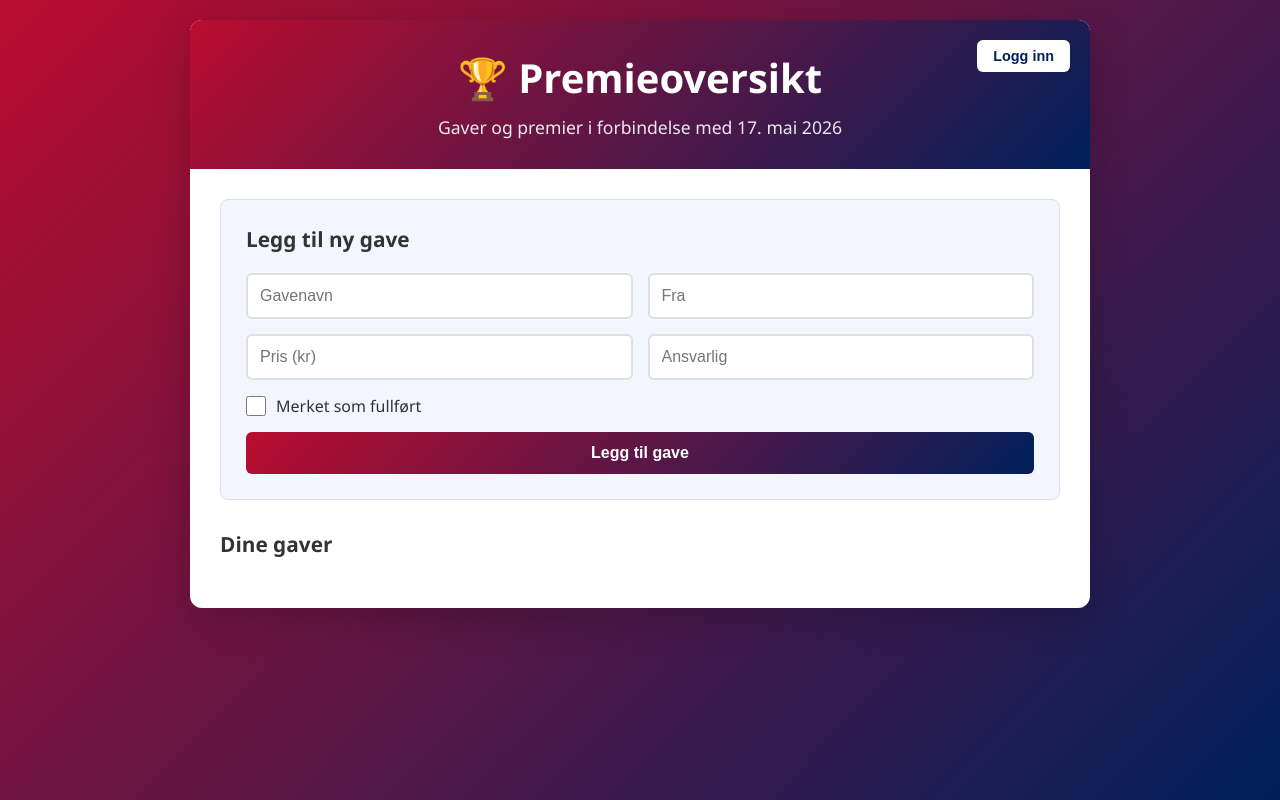
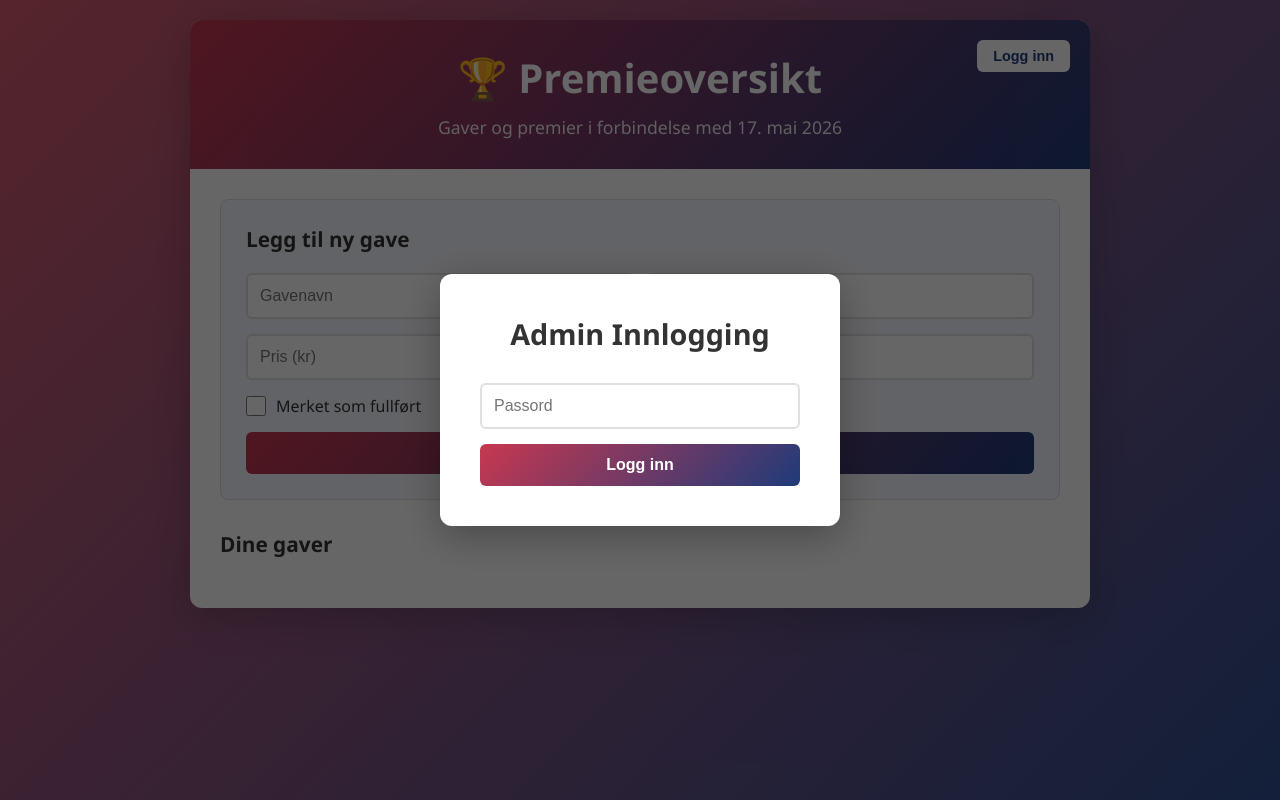
Before and after one commit to runekass/gift-manager, a website: page gift-manager/index.html in a window 1280 px wide. Both pictures are taken after a click on the button "Logg inn". Drawn offline with Linux system fonts and the light colour scheme; no server answers.

Commit message:
Style: soften 17. mai color palette

```diff
--- a/gift-manager/index.html
+++ b/gift-manager/index.html
@@ -9,10 +9,11 @@
     <link rel="icon" type="image/svg+xml" href="/favicon.svg">
     <style>
         :root {
-            --norway-red: #ba0c2f;
-            --norway-blue: #00205b;
+            --norway-red: #c73850;
+            --norway-blue: #1f3b7a;
             --norway-white: #ffffff;
-            --norway-light: #f3f6ff;
+            --norway-light: #f6f8ff;
+            --norway-soft-shadow: rgba(31, 59, 122, 0.22);
         }
 
         * {
@@ -23,7 +24,7 @@
 
         body {
             font-family: 'Segoe UI', Tahoma, Geneva, Verdana, sans-serif;
-            background: linear-gradient(135deg, var(--norway-red) 0%, var(--norway-blue) 100%);
+            background: linear-gradient(135deg, #d85a6e 0%, #2f4f93 100%);
             min-height: 100vh;
             padding: 20px;
         }
@@ -142,7 +143,7 @@
 
         .btn-primary:hover {
             transform: translateY(-2px);
-            box-shadow: 0 5px 20px rgba(0, 32, 91, 0.35);
+            box-shadow: 0 5px 18px var(--norway-soft-shadow);
         }
 
         .btn-primary:active {
@@ -305,7 +306,7 @@
 
         .login-btn:hover {
             transform: translateY(-2px);
-            box-shadow: 0 5px 20px rgba(0, 32, 91, 0.35);
+            box-shadow: 0 5px 18px var(--norway-soft-shadow);
         }
 
         /* Logout Button */
@@ -596,4 +597,16 @@
                 <h2>Dine gaver</h2>
                 <ul id="giftsList"></ul>
             </div>
-        </div
+        </div>
+
+        <!-- Login Modal -->
+        <div class="login-modal" id="loginModal">
+            <div class="login-container">
+                <h2>Admin Innlogging</h2>
+                <input type="password" id="password" placeholder="Passord" onkeypress="handleKeyPress(event)">
+                <button class="login-btn" onclick="login()">Logg inn</button>
+            </div>
+        </div>
+    </div>
+</body>
+</html>
```
